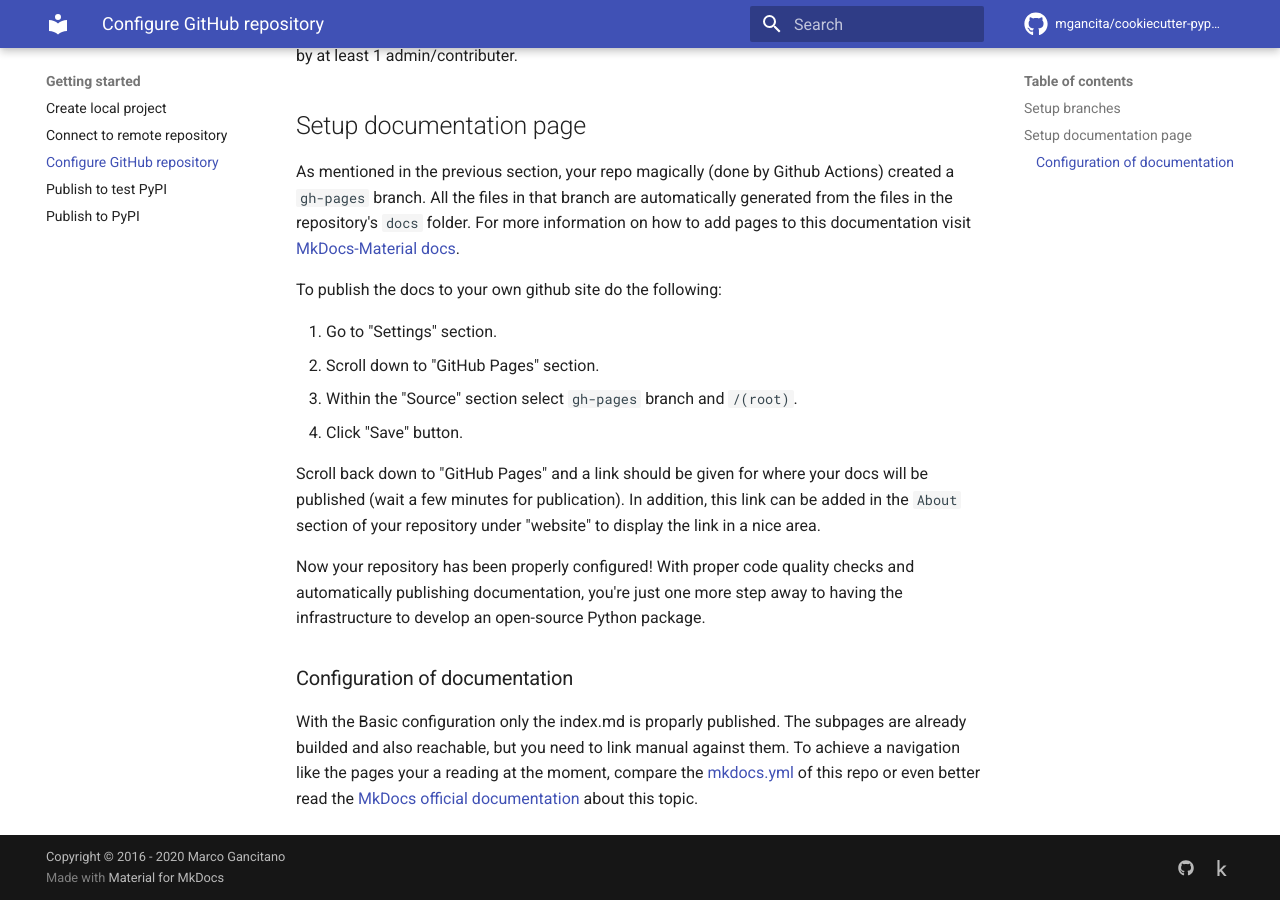
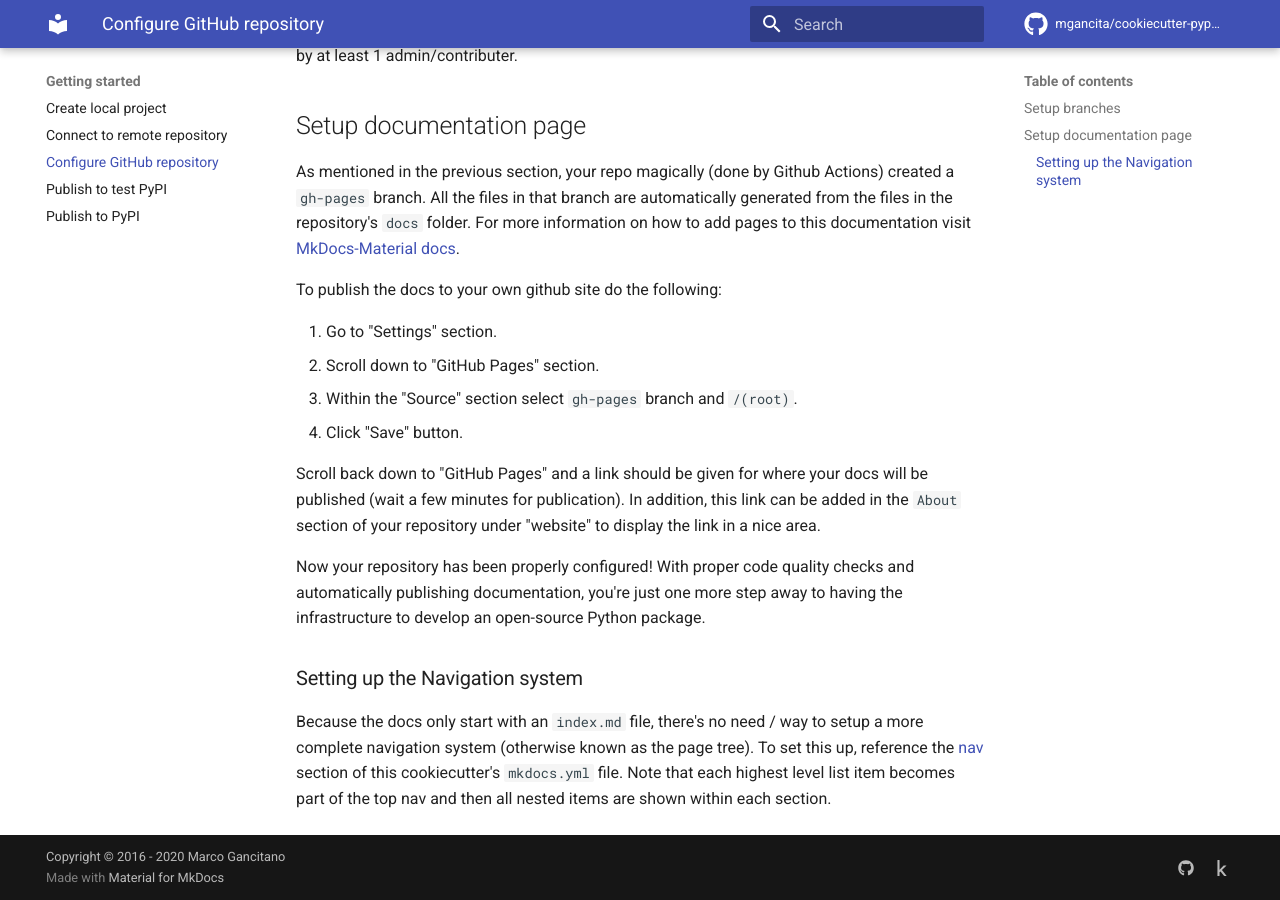
Before and after one commit to Mgancita/cookiecutter-pypackage, an MkDocs documentation site: the page built from docs/getting-started/configure_github_repo.md, in a window 1280 px wide and 900 px high, scrolled down 700 px. Built offline with MkDocs 1.6.1 and Material for MkDocs 9.7.7, drawn with Linux system fonts in a browser that asks for light colours; comment, search, counter and statistics services are not loaded.

Commit message:
Update configure_github_repo.md
Added @Mgancita suggestion

```diff
--- a/docs/getting-started/configure_github_repo.md
+++ b/docs/getting-started/configure_github_repo.md
@@ -27,5 +27,6 @@
 
 Now your repository has been properly configured! With proper code quality checks and automatically publishing documentation, you're just one more step away to having the infrastructure to develop an open-source Python package.
 
-### Configuration of documentation
-With the Basic configuration only the index.md is proparly published. The subpages are already builded and also reachable, but you need to link manual against them. To achieve a navigation like the pages your a reading at the moment, compare the [mkdocs.yml](../../mkdocs.yml) of this repo or even better read the [MkDocs official documentation](https://squidfunk.github.io/mkdocs-material/setup/changing-the-colors/) about this topic.
+### Setting up the Navigation system
+
+Because the docs only start with an `index.md` file, there's no need / way to setup a more complete navigation system (otherwise known as the page tree). To set this up, reference the [nav](https://github.com/Mgancita/cookiecutter-pypackage/blob/20a254618f08d82b7dc7120da66ccbe896abb8c3/mkdocs.yml#L38) section of this cookiecutter's `mkdocs.yml` file. Note that each highest level list item becomes part of the top nav and then all nested items are shown within each section.
```
